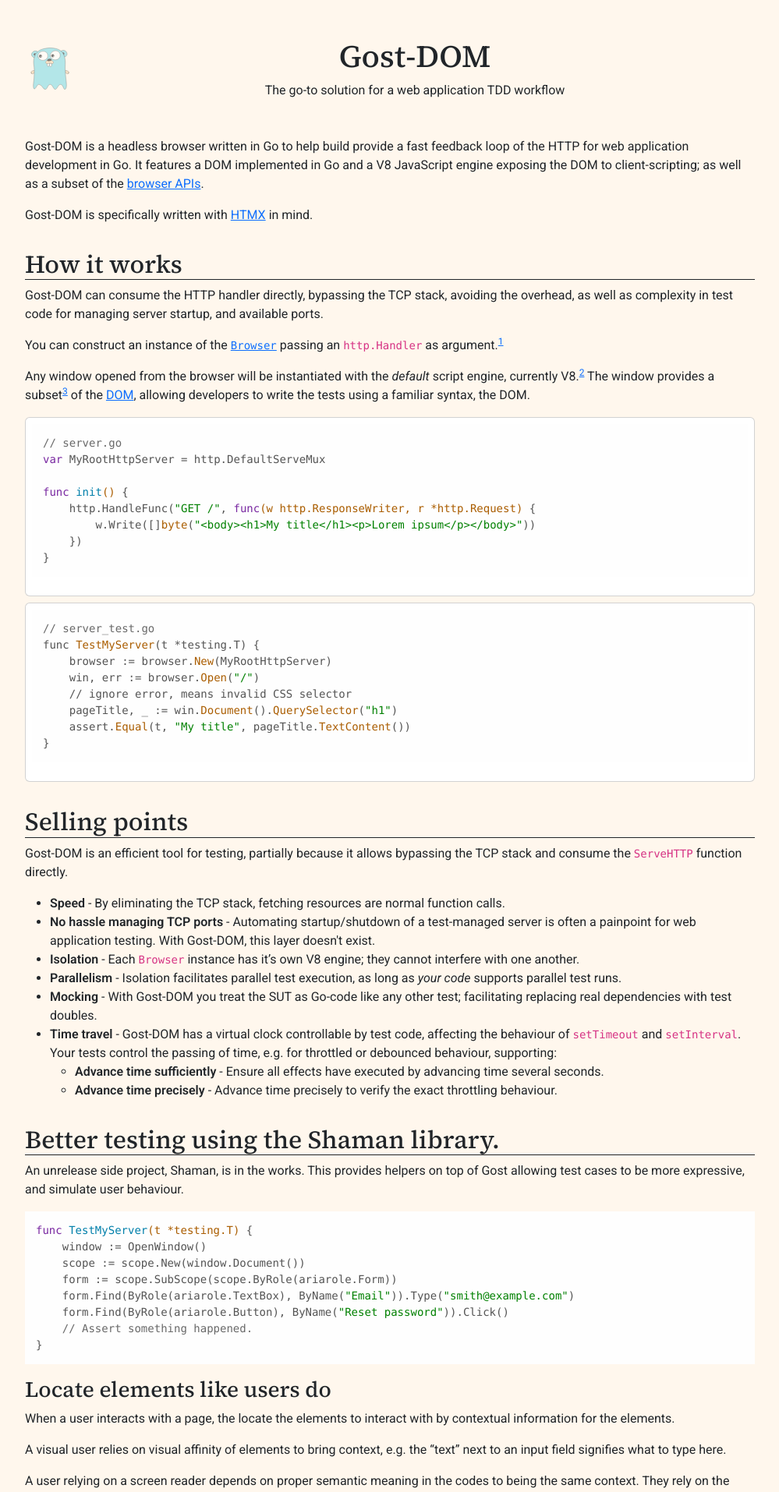
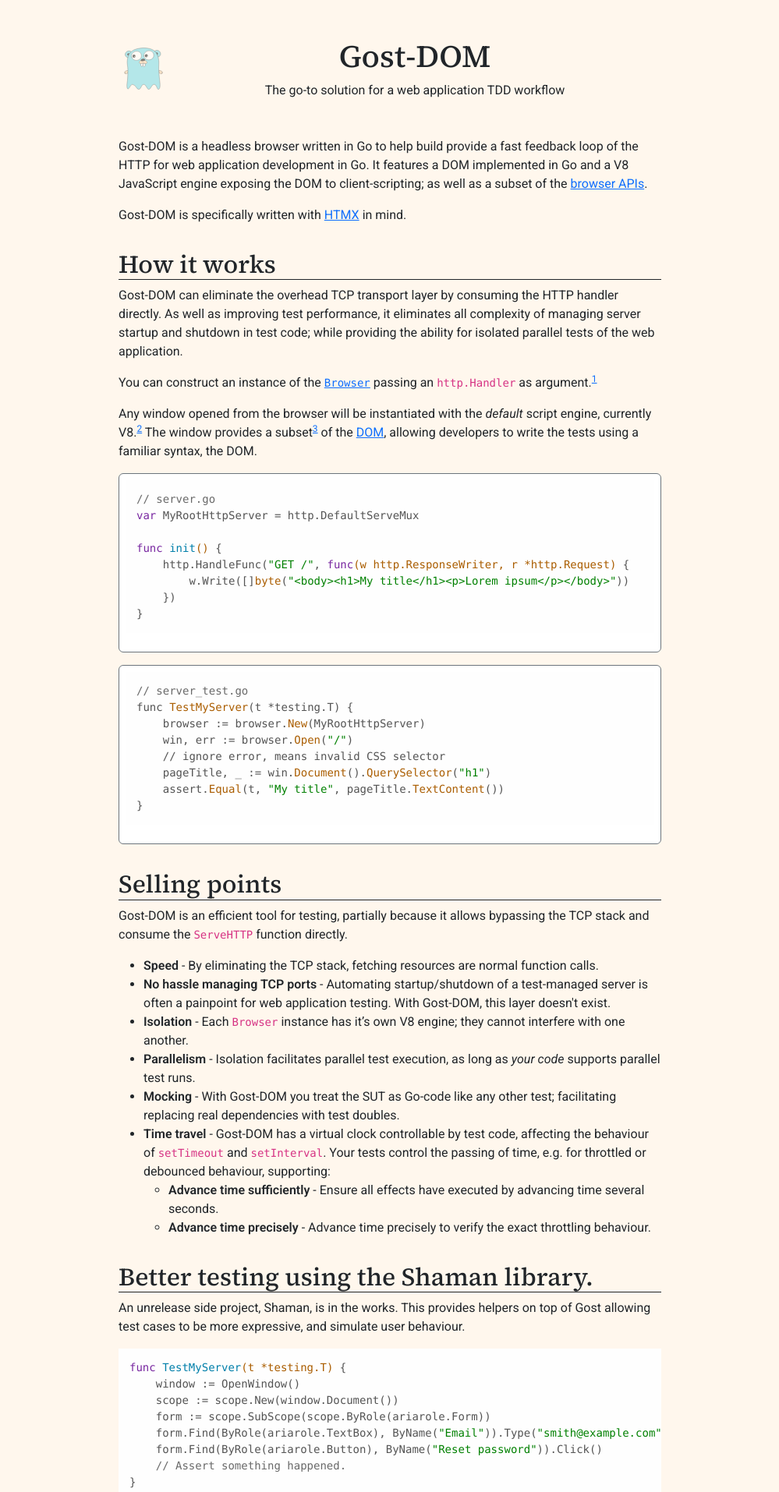
Before and after one commit to gost-dom/gost-dom.github.io, a Jekyll site: the page built from index.markdown, in a window 1280 px wide. Shown: the top 1914 px of the page at 78% size, without its empty margins (140-1139 px from the left). Built offline with Jekyll 4.4.1, drawn with Linux system fonts in a browser that asks for light colours.

Commit message:
Update index page a little

````diff
--- a/assets/css/styles.css
+++ b/assets/css/styles.css
@@ -15,7 +15,7 @@ body {
 }
 
 .main {
-  max-width: 960px;
+  max-width: 45rem;
 }
 
 .main-heading {
--- a/index.markdown
+++ b/index.markdown
@@ -24,9 +24,10 @@ Gost-DOM is specifically written with [HTMX](https://htmx.org/) in mind.
 
 ## How it works
 
-Gost-DOM can consume the HTTP handler directly, bypassing the TCP stack,
-avoiding the overhead, as well as complexity in test code for managing server
-startup, and available ports.
+Gost-DOM can eliminate the overhead TCP transport layer by consuming the HTTP handler
+directly. As well as improving test performance, it eliminates all complexity
+of managing server startup and shutdown in test code; while providing the
+ability for isolated parallel tests of the web application.
 
 You can construct an instance of the
 [`Browser`](https://pkg.go.dev/github.com/gost-dom/browser#Browser) passing an
@@ -37,7 +38,7 @@ script engine, currently V8.[^2] The window provides a subset[^3] of the
 [DOM](https://developer.mozilla.org/en-US/docs/Web/API/Document_Object_Model),
 allowing developers to write the tests using a familiar syntax, the DOM.
 
-<div class="card p-2 my-2" markdown="1">
+<div class="card p-2 my-3 border-secondary" markdown="1">
 
 ```go
 // server.go
@@ -51,7 +52,7 @@ func init() {
 ```
 
 </div>
-<div class="card p-2 my-2" markdown="1">
+<div class="card p-2 my-3 border-secondary" markdown="1">
 
 ```go
 // server_test.go
````
